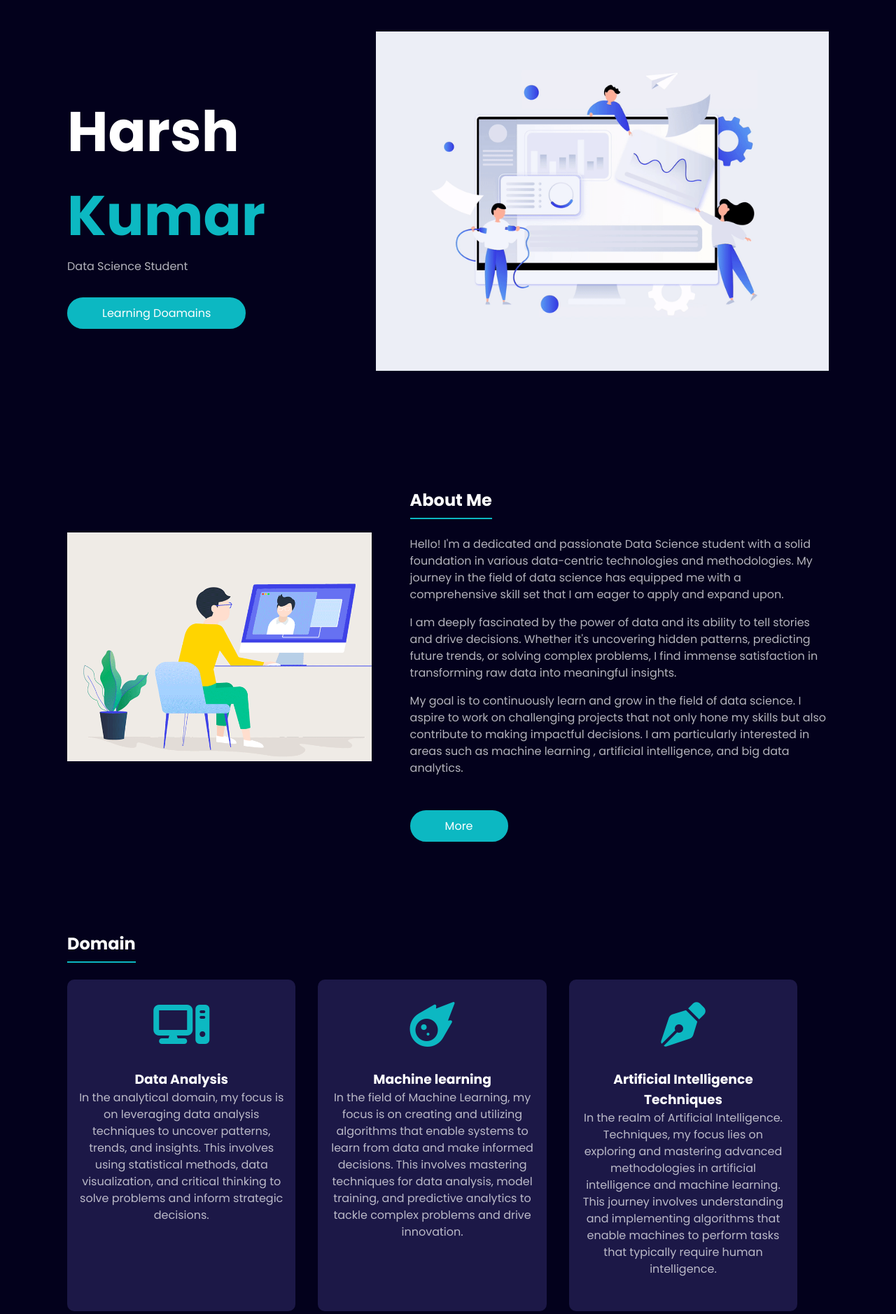
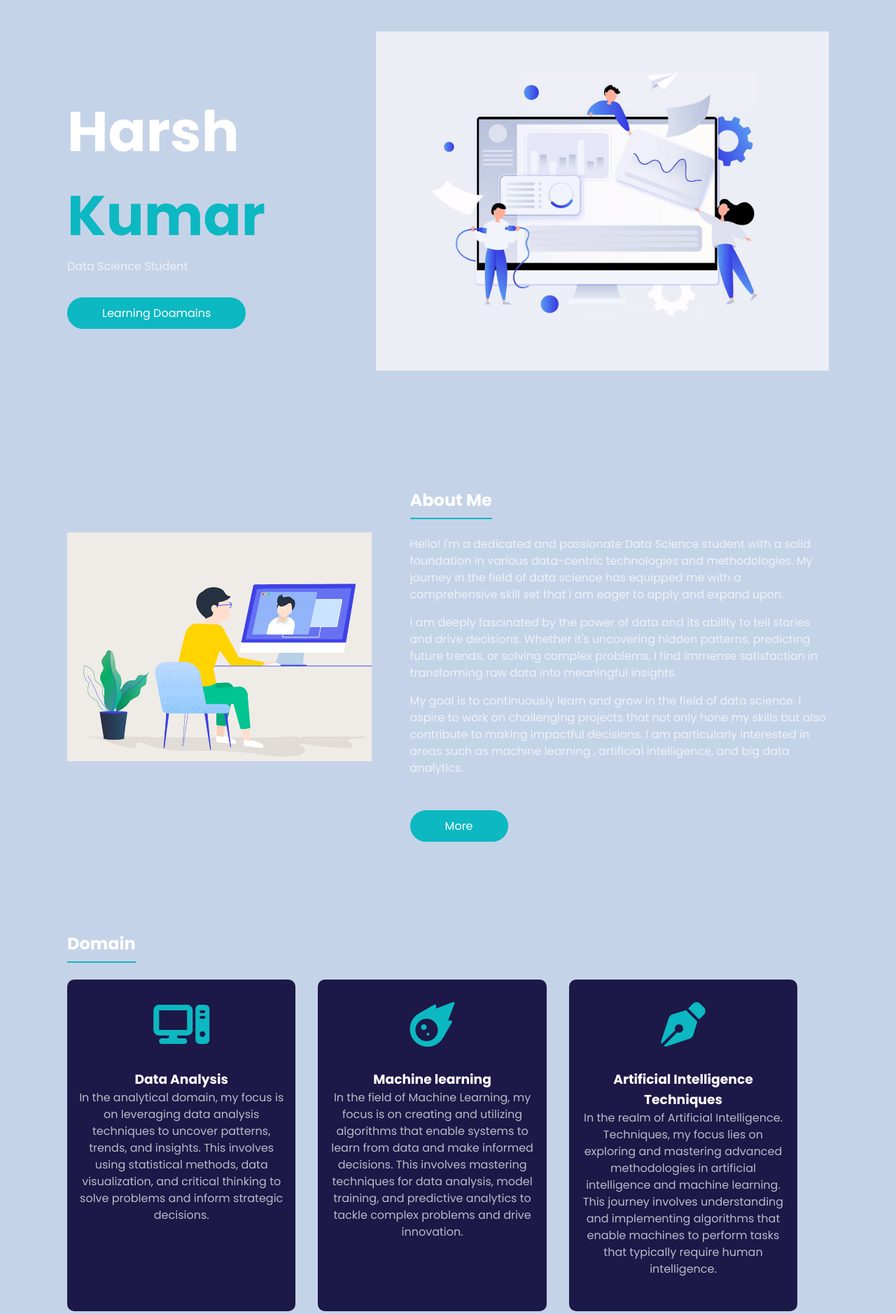
Before and after one commit to Harsh18999/Portfolio, a Flask app: page / in a window 1280 px wide. Shown: the part 51-1929 px from the top of the page at 70% size. Run offline with Flask 3, Linux system fonts and the light colour scheme; some libraries are stand-ins or nearby versions.

Commit message:
Update style.css

```diff
--- a/static/style.css
+++ b/static/style.css
@@ -4,7 +4,7 @@
   }
 
   :root {
-    --primary: #03011c;
+    --primary: #C5D3E8;
     --secondery: #1c1847;
     --accent: #0cb8c2;
     --text: #fff;
```
